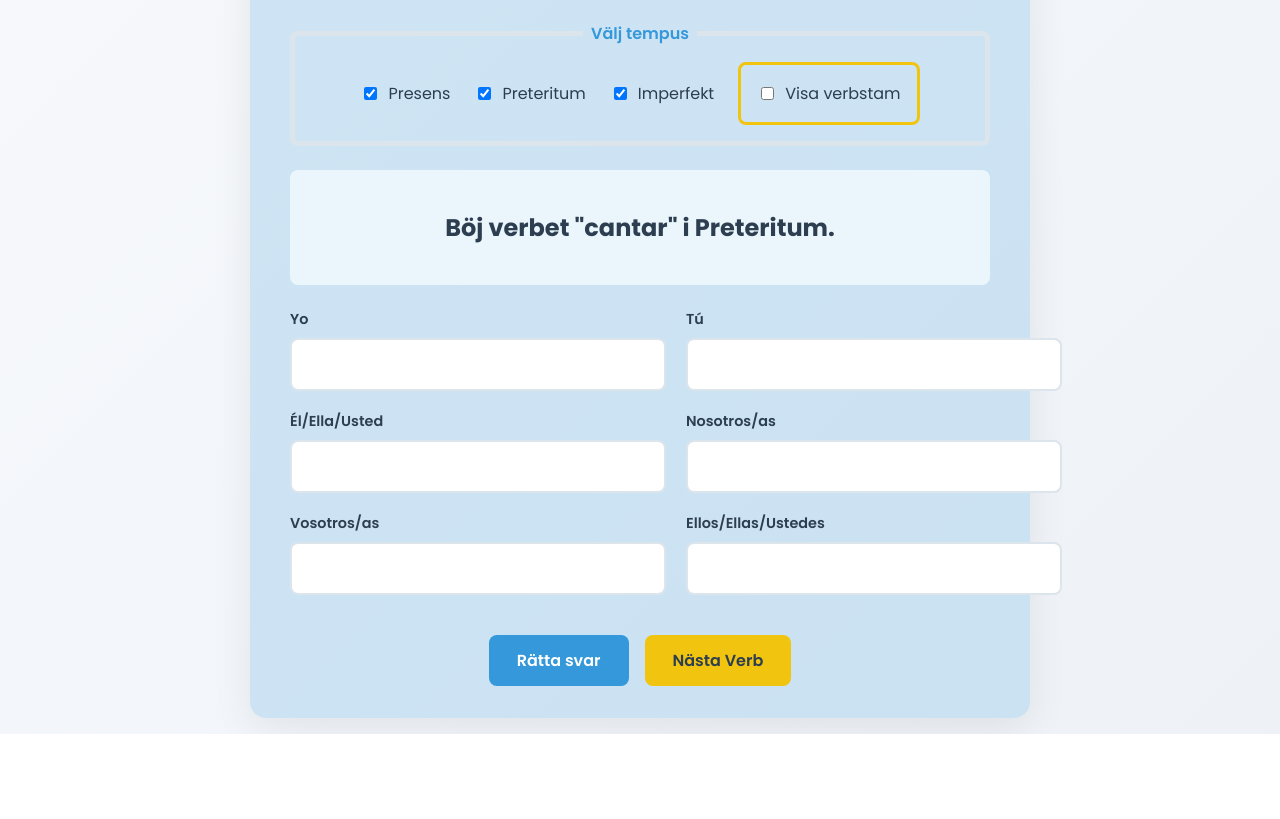
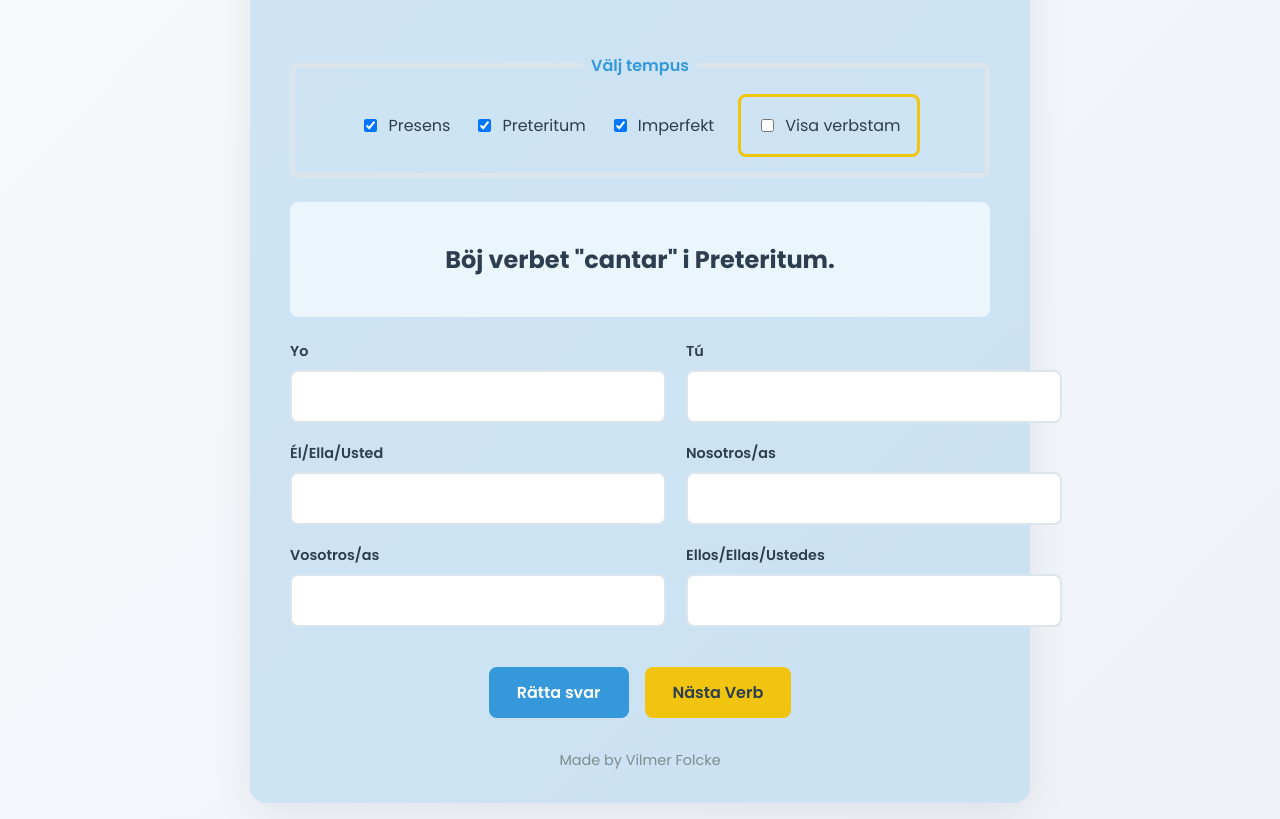
Before and after one commit to volle1212/alltskola, a plain HTML site: page index.html in a window 1280 px wide. Shown: the part 169-988 px from the top of the page. Before the commit the page ends 903 px from the top, so only its background shows below. Drawn offline with Linux system fonts and the light colour scheme.

Commit message:
Add footer with creator attribution and style adjustments for improved layout

```diff
--- a/index.html
+++ b/index.html
@@ -79,6 +79,10 @@
             <button id="check-btn">Rätta svar</button>
             <button id="next-btn">Nästa Verb</button>
         </div>
+
+        <footer class="footer">
+            <p>Made by Vilmer Folcke</p>
+        </footer>
     </div>
 
     <script src="script.js"></script>
--- a/style.css
+++ b/style.css
@@ -34,6 +34,8 @@ body {
     width: 100%;
     max-width: 700px;
     text-align: center;
+    display: flex;
+    flex-direction: column;
 }
 
 h1 {
@@ -190,6 +192,18 @@ button:hover {
     background-color: var(--secondary-action-hover);
 }
 
+/* Footer */
+.footer {
+    margin-top: 2rem;
+    font-size: 0.9rem;
+    color: var(--text-secondary);
+    text-align: center;
+}
+
+.footer p {
+    margin: 0;
+}
+
 /* Media query för mindre skärmar */
 @media (max-width: 600px) {
     .boejningar-grid {
```
